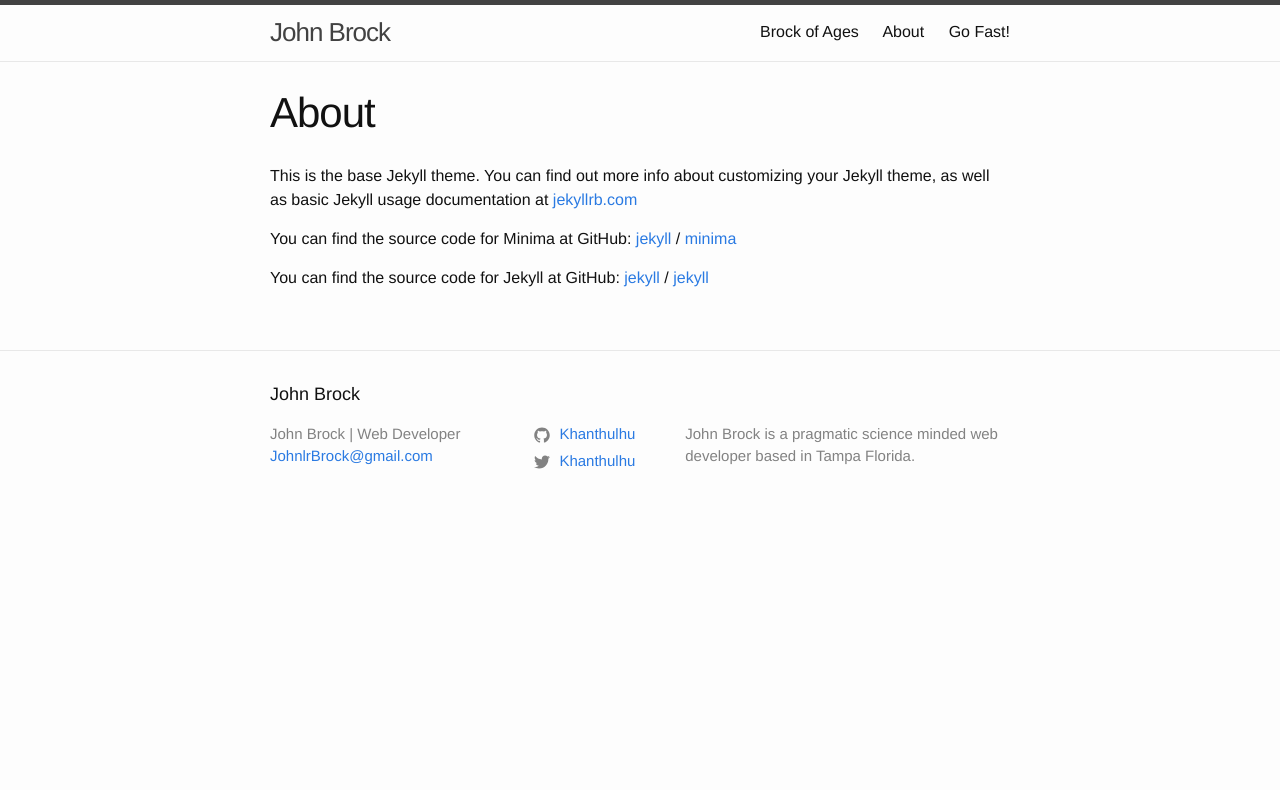
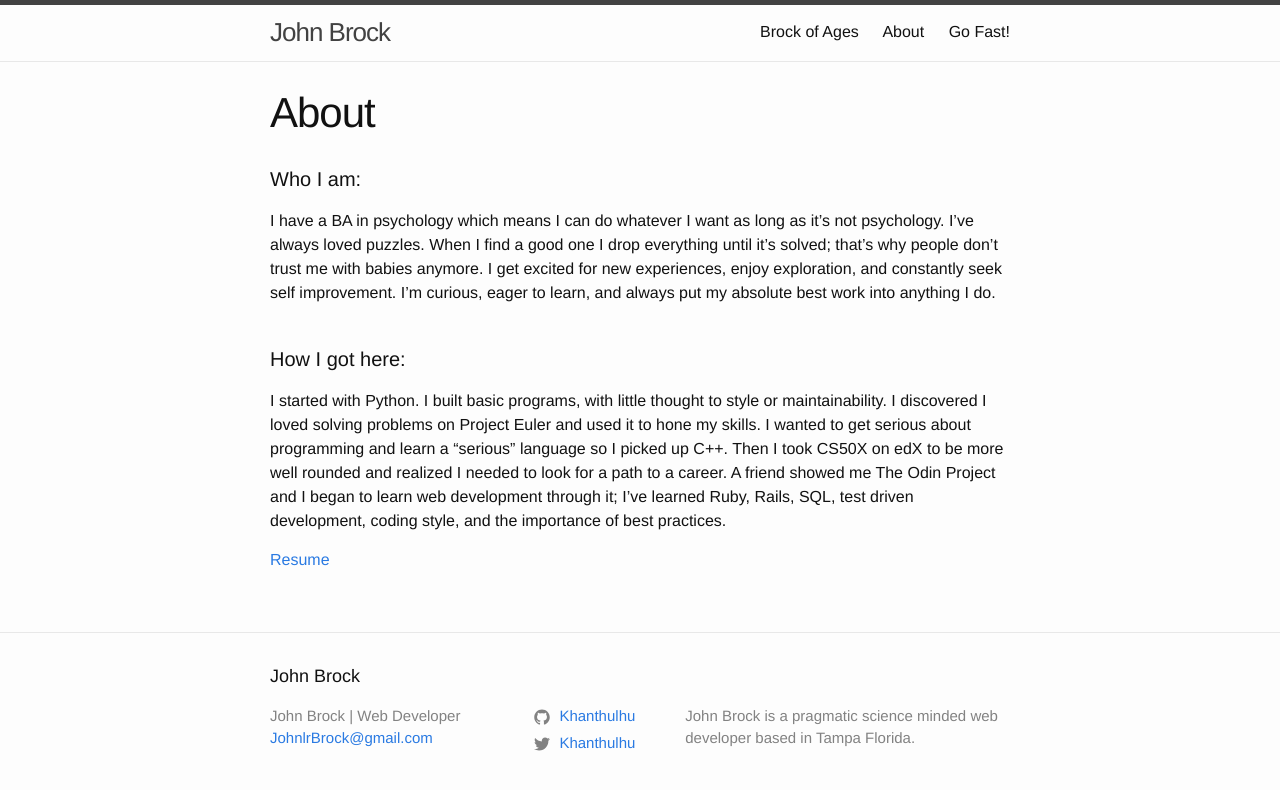
Before and after one commit to JohnLRBrock/JohnBrock, a Jekyll site: the page built from about.md, in a window 1280 px wide. Shown: the top 790 px of the page. Built offline with Jekyll 4.4.1, drawn with Linux system fonts in a browser that asks for light colours.

Commit message:
fixed about page and added resume?

```diff
--- a/about.md
+++ b/about.md
@@ -4,15 +4,12 @@ title: About
 permalink: /about/
 ---
 
-This is the base Jekyll theme. You can find out more info about customizing your Jekyll theme, as well as basic Jekyll usage documentation at [jekyllrb.com](https://jekyllrb.com/)
+#### Who I am:
+I have a BA in psychology which means I can do whatever I want as long as it's not psychology. I've always loved puzzles. When I find a good one I drop everything until it's solved; that's why people don't trust me with babies anymore. I get excited for new experiences, enjoy exploration, and constantly seek self improvement. I'm curious, eager to learn, and always put my absolute best work into anything I do.
+<br>
+<br>
+#### How I got here:
 
-You can find the source code for Minima at GitHub:
-[jekyll][jekyll-organization] /
-[minima](https://github.com/jekyll/minima)
+I started with Python. I built basic programs, with little thought to style or maintainability. I discovered I loved solving problems on Project Euler and used it to hone my skills. I wanted to get serious about programming and learn a “serious” language so I picked up C++. Then I took CS50X on edX to be more well rounded and realized I needed to look for a path to a career. A friend showed me The Odin Project and I began to learn web development through it; I’ve learned Ruby, Rails, SQL, test driven development, coding style, and the importance of best practices.
 
-You can find the source code for Jekyll at GitHub:
-[jekyll][jekyll-organization] /
-[jekyll](https://github.com/jekyll/jekyll)
-
-
-[jekyll-organization]: https://github.com/jekyll
+[Resume](/assets/resume.pdf)
```
Also changed, not shown: 1 other file.
